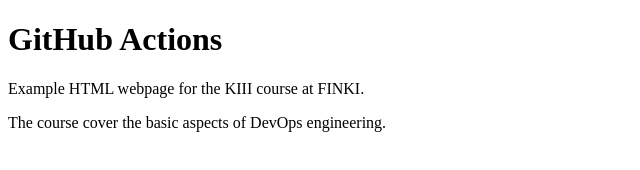
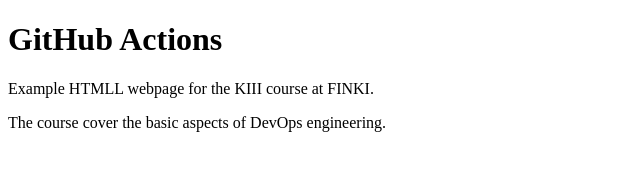
Before and after one commit to StefanMrmov/KIII-Exercise-02, a plain HTML site: page index.html in a window 1280 px wide. Shown: the full height of the page, 0-640 px from the left. Drawn offline with Linux system fonts and the light colour scheme.

Commit message:
Update index.html

```diff
--- a/index.html
+++ b/index.html
@@ -2,7 +2,7 @@
 <html>
   <body>
     <h1>GitHub Actions</h1>
-    <p>Example HTML webpage for the KIII course at FINKI.</p>
+    <p>Example HTMLL webpage for the KIII course at FINKI.</p>
     <p>The course cover the basic aspects of DevOps engineering.</p>
   </body>
 </html>
```
